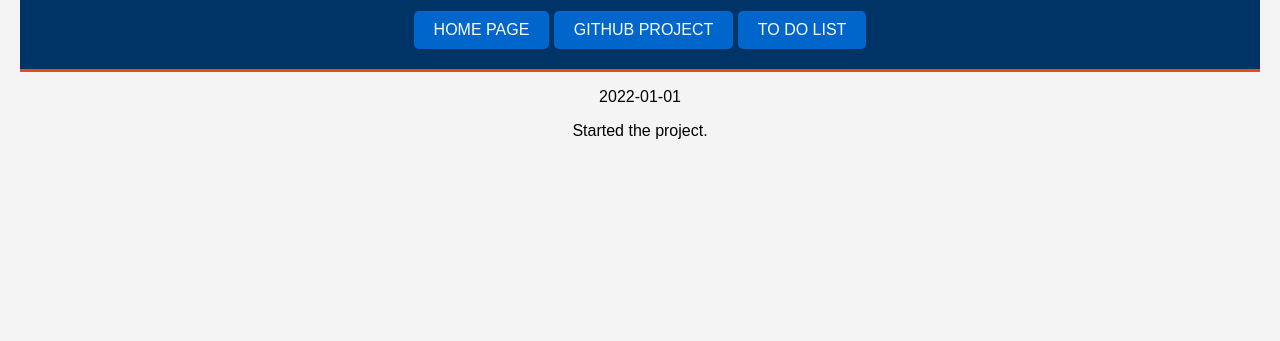
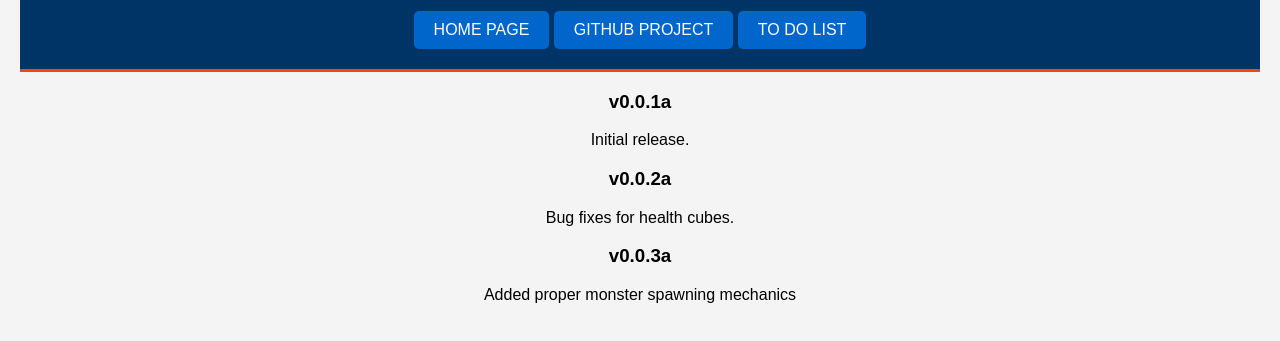
Before and after one commit to noatuh/shooter-game-site, a plain HTML site: page log.html in a window 1280 px wide. Shown: the part 109-450 px from the top of the page. Drawn offline with Linux system fonts and the light colour scheme.

Commit message:
Added information to dev log page

```diff
--- a/log.html
+++ b/log.html
@@ -13,8 +13,16 @@
     </header>
     <main>
         <article>
-            <p class="date">2022-01-01</p>
-            <p>Started the project.</p>
+            <p>
+                <h3>
+                    v0.0.1a
+                    </h3>
+                    <p>Initial release.</p>
+                    <h3>v0.0.2a</h3>
+                    <p>Bug fixes for health cubes.</p>
+                    <h3>v0.0.3a</h3>
+                    <p>Added proper monster spawning mechanics</p>
+            </p>
         </article>
         <!-- Add more log entries here -->
     </main>
```
Also changed, not shown: index.html (+1 -1 lines).
